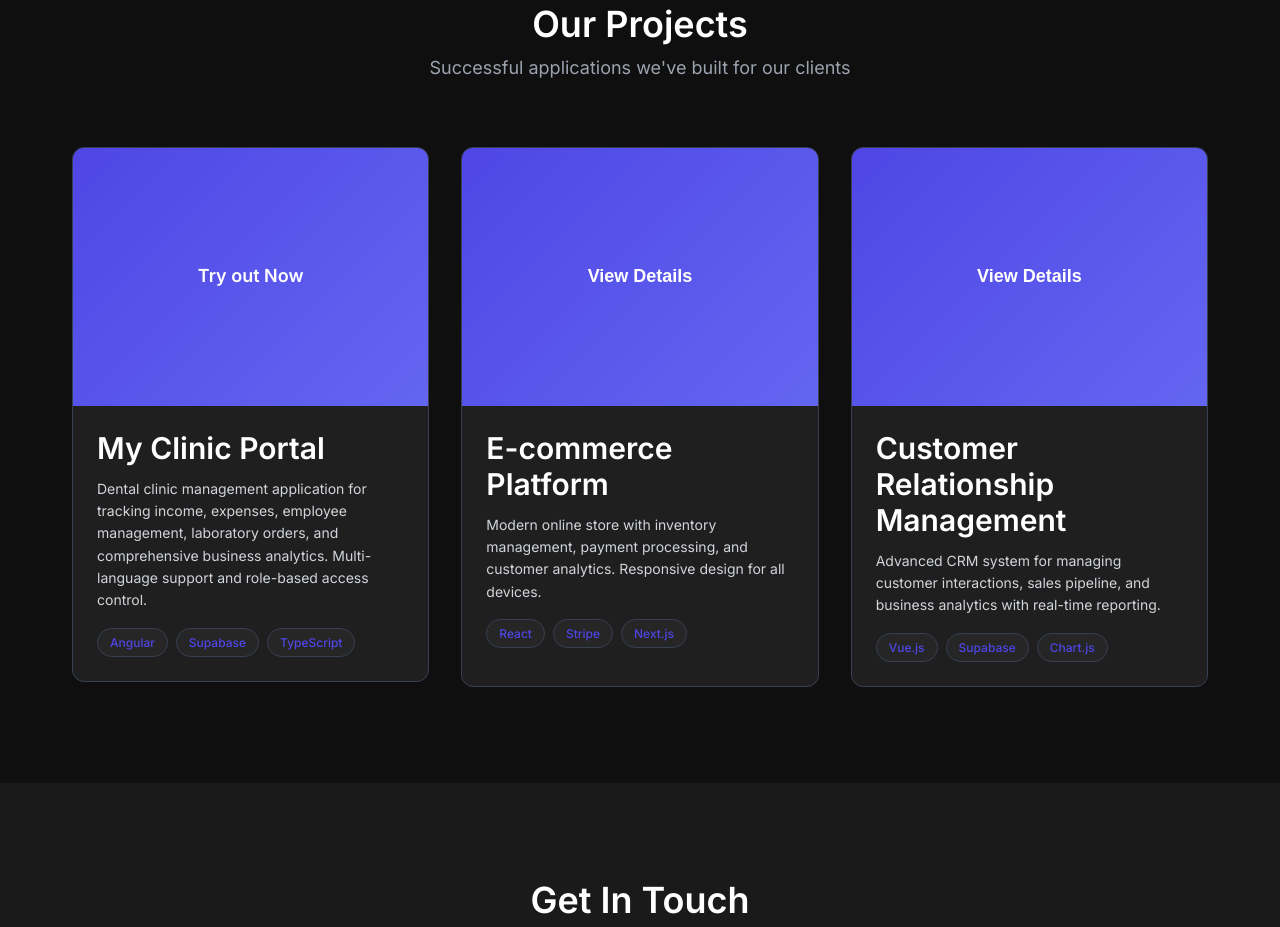
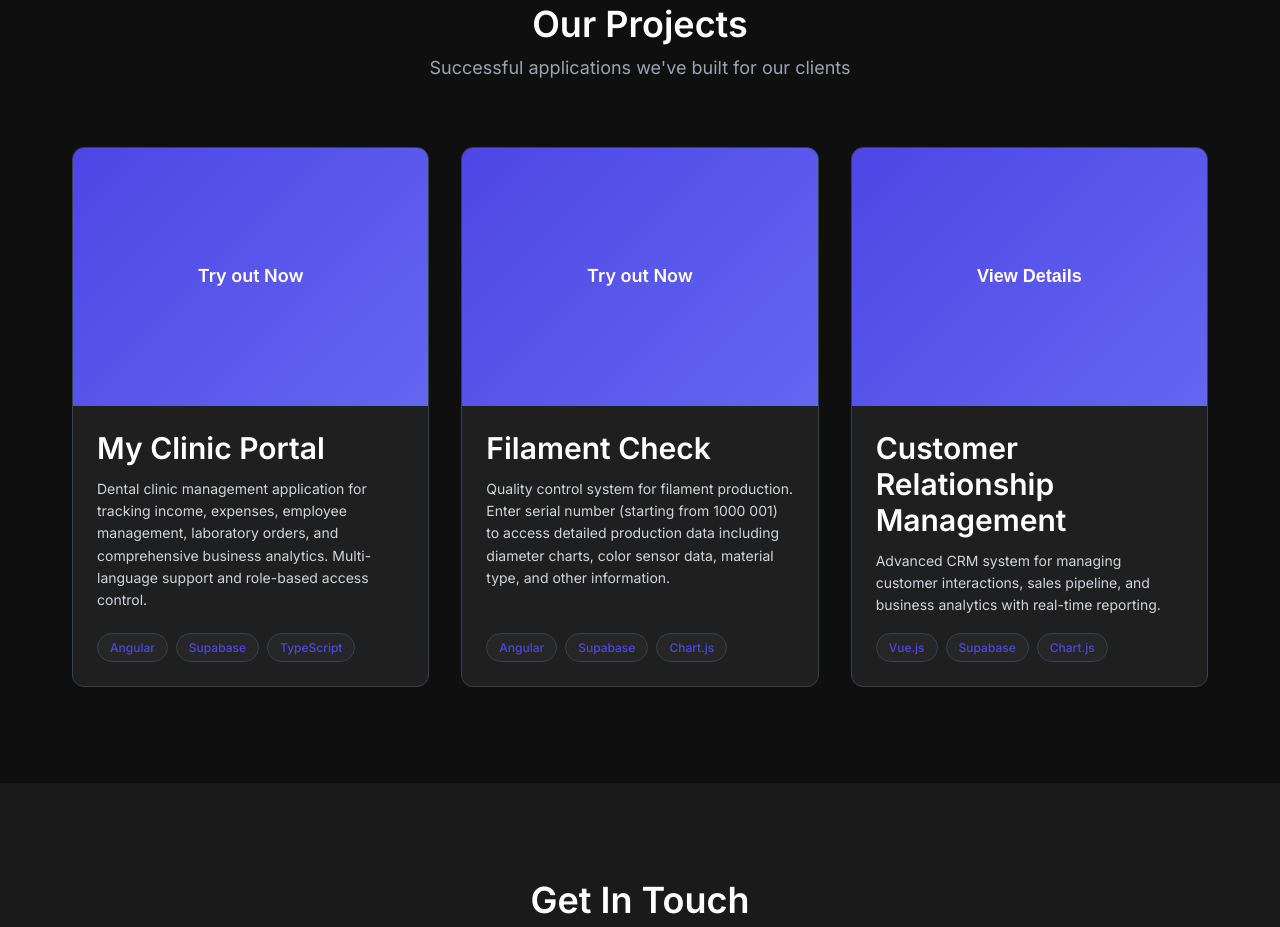
Before and after one commit to edemko/developed-web, a plain HTML site: page index.html in a window 1280 px wide. Shown: the part 1755-2682 px from the top of the page. Drawn offline with Linux system fonts and the light colour scheme; placeholder pictures from the web are drawn by us.

Commit message:
filament tree check card

```diff
--- a/index.html
+++ b/index.html
@@ -178,23 +178,25 @@
                 </a>
 
                 <!-- Project 2 -->
+                <a href="https://check.filamentree.eu" target="_blank" class="project-card-link">
                     <div class="project-card">
                         <div class="project-image">
-                        <img src="https://via.placeholder.com/400x250/1a1a1a/10b981?text=E-commerce+App" alt="E-commerce Application">
+                            <img src="https://via.placeholder.com/400x250/1a1a1a/10b981?text=Filament+Check" alt="Filament Check">
                             <div class="project-overlay">
-                            <button class="btn btn-primary" data-translate="projects.view_details">View Details</button>
+                                <span class="btn btn-primary" data-translate="projects.business.try_now">Try out Now</span>
                             </div>
                         </div>
                         <div class="project-content">
-                        <h3 data-translate="projects.ecommerce.title">E-commerce Platform</h3>
-                        <p data-translate="projects.ecommerce.description">Modern online store with inventory management, payment processing, and customer analytics. Responsive design for all devices.</p>
+                            <h3 data-translate="projects.filament.title">Filament Check</h3>
+                            <p data-translate="projects.filament.description">Quality control system for filament production. Enter serial numbers (starting from 1000 001) to access detailed production data including diameter charts, color sensor data, material type, color specifications, and production timestamp information.</p>
                             <div class="project-tech">
-                            <span class="tech-tag">React</span>
-                            <span class="tech-tag">Stripe</span>
-                            <span class="tech-tag">Next.js</span>
+                                <span class="tech-tag">Angular</span>
+                                <span class="tech-tag">Supabase</span>
+                                <span class="tech-tag">Chart.js</span>
                             </div>
                         </div>
                     </div>
+                </a>
 
                 <!-- Project 3 -->
                 <div class="project-card">
--- a/styles.css
+++ b/styles.css
@@ -528,7 +528,8 @@
 .project-card-link {
     text-decoration: none;
     color: inherit;
-    display: block;
+    display: flex;
+    height: 100%;
     transition: all var(--transition-normal);
 }
 
@@ -554,6 +555,9 @@
     transition: all var(--transition-normal);
     opacity: 0;
     transform: translateY(30px);
+    display: flex;
+    flex-direction: column;
+    width: 100%;
 }
 
 .project-card:hover {
@@ -606,6 +610,9 @@
 
 .project-content {
     padding: 1.5rem;
+    display: flex;
+    flex-direction: column;
+    flex: 1;
 }
 
 .project-content h3 {
@@ -622,6 +629,7 @@
     display: flex;
     flex-wrap: wrap;
     gap: 0.5rem;
+    margin-top: auto;
 }
 
 .tech-tag {
--- a/translations.js
+++ b/translations.js
@@ -41,8 +41,8 @@
                 'projects.business.title': 'My Clinic Portal',
                 'projects.business.description': 'Dental clinic management application for tracking income, expenses, employee management, laboratory orders, and comprehensive business analytics. Multi-language support and role-based access control.',
                 'projects.business.try_now': 'Try out Now',
-                'projects.ecommerce.title': 'E-commerce Platform',
-                'projects.ecommerce.description': 'Modern online store with inventory management, payment processing, and customer analytics. Responsive design for all devices.',
+                'projects.filament.title': 'Filament Check',
+                'projects.filament.description': 'Quality control system for filament production. Enter serial number (starting from 1000 001) to access detailed production data including diameter charts, color sensor data, material type, and other information.',
                 'projects.crm.title': 'Customer Relationship Management',
                 'projects.crm.description': 'Advanced CRM system for managing customer interactions, sales pipeline, and business analytics with real-time reporting.',
 
@@ -103,8 +103,8 @@
                 'projects.business.title': 'My Clinic Portal',
                 'projects.business.description': 'Aplikácia pre správu zubných kliník na sledovanie príjmov, výdavkov, správu zamestnancov, laboratórne objednávky a komplexnú obchodnú analytiku. Podpora viacerých jazykov a riadenie prístupu podľa rolí.',
                 'projects.business.try_now': 'Vyskúšať teraz',
-                'projects.ecommerce.title': 'Online obchod',
-                'projects.ecommerce.description': 'Moderný online obchod so správou inventára, spracovaním platieb a analytikými zákazníkov. Responzívny dizajn pre všetky zariadenia.',
+                'projects.filament.title': 'Filament Check',
+                'projects.filament.description': 'Systém kontroly kvality pre výrobu filamentov. Zadajte sériové číslo (začínajúce od 1000 001) a získajte prístup k detailným výrobným údajom vrátane grafov priemeru, dát farebných senzorov, typu materiálu a iných informácií.',
                 'projects.crm.title': 'CRM systém',
                 'projects.crm.description': 'Pokročilý CRM systém na správu interakcií so zákazníkmi, predajného procesu a obchodnej analytiky s real-time reportingom.',
 
```
Lines whose indentation alone changed are shown as unchanged.
